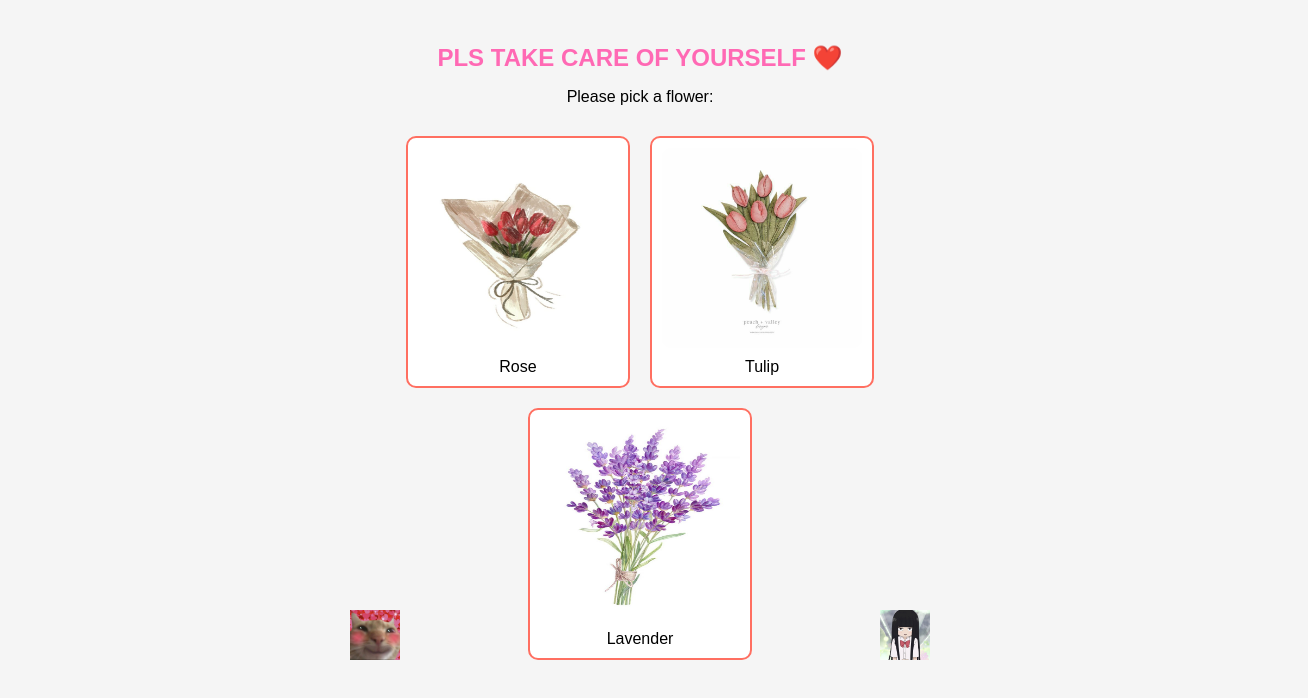
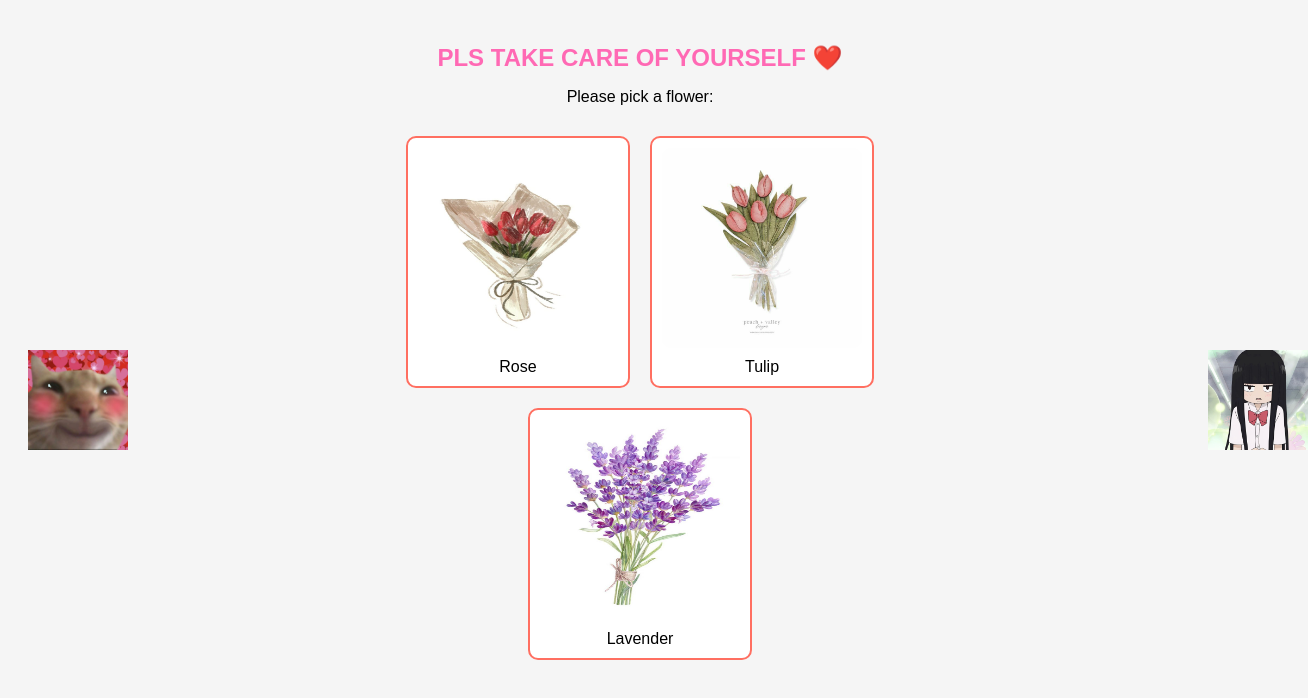
Before and after one commit to SAMYBOI1224/samysamy, a plain HTML site: page TEST WEBSITE/index.html in a window 1280 px wide. Shown: the whole page, 1308 px wide, since content can reach past the window. Drawn offline with Linux system fonts and the light colour scheme.

Commit message:
index.html

```diff
--- a/TEST WEBSITE/index.html
+++ b/TEST WEBSITE/index.html
@@ -5,26 +5,6 @@
     <meta name="viewport" content="width=device-width, initial-scale=1.0">
     <title>TEST WEB</title>
     <link rel="stylesheet" href="styles.css">
-    <style>
-        .container {
-            position: relative;
-        }
-
-        .cute-pics {
-            position: absolute;
-            bottom: 0;
-            left: 0;
-            right: 0;
-            display: flex;
-            justify-content: space-between;
-            padding: 10px;
-        }
-
-        .cute-pics img {
-            max-width: 50px;
-            height: auto;
-        }
-    </style>
 </head>
 <body>
     <div class="container">
@@ -67,11 +47,11 @@
             <img id="selected-flower" src="" alt="Selected Flower">
             <p id="quote"></p>
         </div>
-        <div class="cute-pics">
-            <img src="cute-pic1.jpeg" alt="Cute Pic 1">
-            <img src="cute-pic4.jpeg" alt="Cute Pic 4">
-        </div>
     </div>
     <script src="scripts.js"></script>
+    <div class="design-images">
+        <img class="cute-pic" src="cute-pic1.jpeg" alt="Cute Pic 1">
+        <img class="cute-pic" src="cute-pic4.jpeg" alt="Cute Pic 4">
+    </div>
 </body>
 </html>
```
